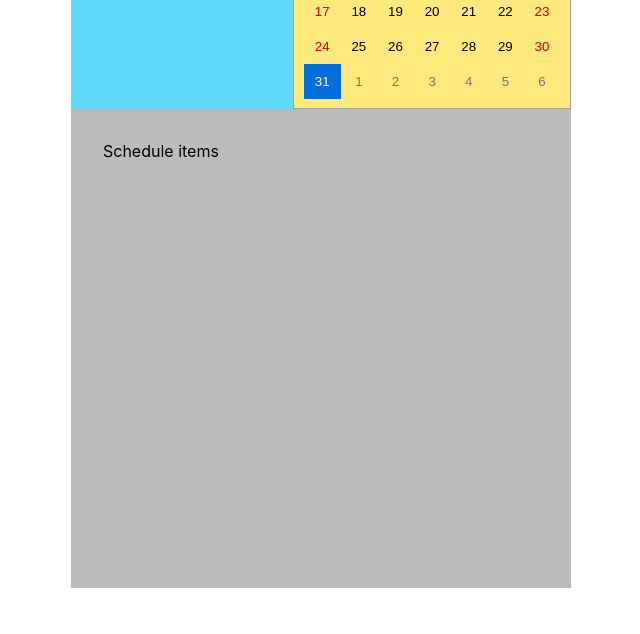
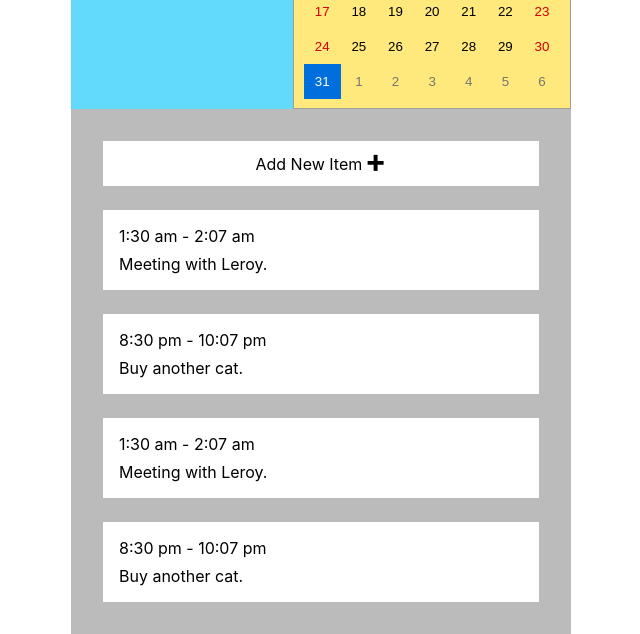
Before and after one commit to pulley-aaron/awp-day-planner, a React app: page / in a window 1280 px wide. Shown: the part 212-846 px from the top of the page, without its empty margins (319-959 px from the left). Before the commit the page ends 800 px from the top, so only its background shows below. Built offline with nearby package versions, Linux system fonts and the light colour scheme.

Commit message:
Agenda added

```diff
--- /dev/null
+++ b/src/agenda.js
@@ -0,0 +1,58 @@
+import React from 'react';
+import moment from 'moment';
+
+class Agenda extends React.Component {
+    constructor(props) {
+        super(props);
+        this.state = {
+            agendaItems: [
+                {
+                    start: moment().hour(1).minute(30),
+                    end: moment().hour(2),
+                    description: "Meeting with Leroy."
+                },
+                {
+                    start: moment().hour(20).minute(30),
+                    end: moment().hour(22),
+                    description: "Buy another cat."
+                }
+            ]
+        };
+    }
+
+    createAgendaItem(start, end, description) {
+        return ({
+            start: start,
+            end: end,
+            description: description
+        })
+    }
+
+    printAgendaItem(i) {
+        var item = this.state.agendaItems[i];
+
+        return (
+            <div className="agenda-item">
+                <div>{item.start.format('h:mm a')} - {item.end.format('h:mm a')}</div>
+                <div>{item.description}</div>
+            </div>
+        );
+    }
+
+    render() {
+        var date = this.props.currDate;
+        return (
+            <div className="agenda">
+                <div className="add-agenda-item">
+                Add New Item <span className="add-plus">+</span>
+                </div>
+                {this.printAgendaItem(0)}
+                {this.printAgendaItem(1)}
+                {this.printAgendaItem(0)}
+                {this.printAgendaItem(1)}
+            </div>
+        );
+    }
+};
+
+export default Agenda;
--- /dev/null
+++ b/src/date-display.js
@@ -0,0 +1,17 @@
+import React from 'react';
+import moment from 'moment';
+
+class DateDisplay extends React.Component {
+    render() {
+        var date = this.props.currDate;
+        return (
+            <div className="date-display">
+                <div className="date-display__day-name">{moment(date).format('dddd')}</div>
+                <div className="date-display__day-num">{moment(date).format('D')}</div>
+                <div className="date-display__month-year">{moment(date).format('MMMM YYYY')}</div>
+            </div>
+        );
+    }
+};
+
+export default DateDisplay;
--- a/src/index.css
+++ b/src/index.css
@@ -1,11 +1,13 @@
-body {
+* {
+    box-sizing: border-box;
+}
+
+body, .app {  /* customize later */
     margin: 0;
     padding: 0;
     font-family: -apple-system, BlinkMacSystemFont, "Segoe UI", "Roboto", "Oxygen",
                 "Ubuntu", "Cantarell", "Fira Sans", "Droid Sans", "Helvetica Neue",
                 sans-serif;
-    -webkit-font-smoothing: antialiased;
-    -moz-osx-font-smoothing: grayscale;
 }
 
 /*-----------
@@ -23,7 +25,7 @@ Schedule Page
 
 /*--- Date Picker ---*/
 
-.date-picker {
+.date-header {
     display: flex;
     flex: 0 0 auto;
 }
@@ -34,12 +36,12 @@ Schedule Page
     text-align: center;
 }
 
-.date-display {
+.date-header .date-display {
     background: #61dafb;
     display: flex;
-    flex-direction: column;
     justify-content: center;
     align-content: center;
+    flex-direction: column;
 }
 
 .date-display__day-num {
@@ -47,14 +49,53 @@ Schedule Page
     line-height: 1em;
 }
 
-.date-select {
+.date-header .date-select {
     background: #ffe87c;
 }
 
 /*--- /Date Picker ---*/
 
-.schedule {
+
+/*--- Agenda ---*/
+
+.agenda {
     flex: 1 1 auto;
     background: #bbbbbb;
     padding: 2em;
+    /*overflow-y: scroll;*/
 }
+
+.add-agenda-item, .agenda-item {
+    background: white;
+    display: flex;
+    justify-content: center;
+    align-content: center;
+    padding: 1em;
+}
+
+.add-agenda-item {
+    align-items: center;
+    height: 2.8em;
+}
+
+.add-plus {
+    font-size: 2em;
+    font-weight: bold;
+    padding-bottom: 0.2em;
+    padding-left: 0.08em;
+}
+
+.agenda-item {
+    background: white;
+    flex-direction: column;
+    margin-top: 1.5em;
+}
+
+.agenda-item > * {
+    padding-top: 0.5em;
+}
+.agenda-item > *:first-child {
+    padding-top: 0em;
+}
+
+/*--- /Agenda ---*/
--- a/src/index.js
+++ b/src/index.js
@@ -1,22 +1,10 @@
 import React from 'react';
 import ReactDOM from 'react-dom';
-import moment from 'moment'
-import Calendar from 'react-calendar'
 import './index.css';
-//import DateDisplay from ./filehere.txt; //One component per file
-
-class DateDisplay extends React.Component {
-    render() {
-        var date = this.props.currDate;
-        return (
-            <div className="date-display">
-                <div className="date-display__day-name">{moment(date).format('dddd')}</div>
-                <div className="date-display__day-num">{moment(date).format('D')}</div>
-                <div className="date-display__month-year">{moment(date).format('MMMM YYYY')}</div>
-            </div>
-        );
-    }
-};
+import moment from 'moment';
+import Calendar from 'react-calendar';
+import DateDisplay from './date-display.js';
+import Agenda from './agenda.js';
 
 class App extends React.Component {
     constructor (props) {
@@ -34,9 +22,8 @@ class App extends React.Component {
         return (
             <div className="app">
                 <div className="schedule-page">
-                    <header className="date-picker">
+                    <header className="date-header">
                         <DateDisplay
-                            className="date-display"
                             currDate={this.state.currDate}
                         />
                         <Calendar
@@ -46,9 +33,9 @@ class App extends React.Component {
                             onChange={(dateObj) => this.setDate(dateObj)}
                         />
                     </header>
-                    <main className="schedule">
-                        Schedule items
-                    </main>
+                    <Agenda
+                        currDate={this.state.currDate}
+                    />
                 </div>
             </div>
         );
```
